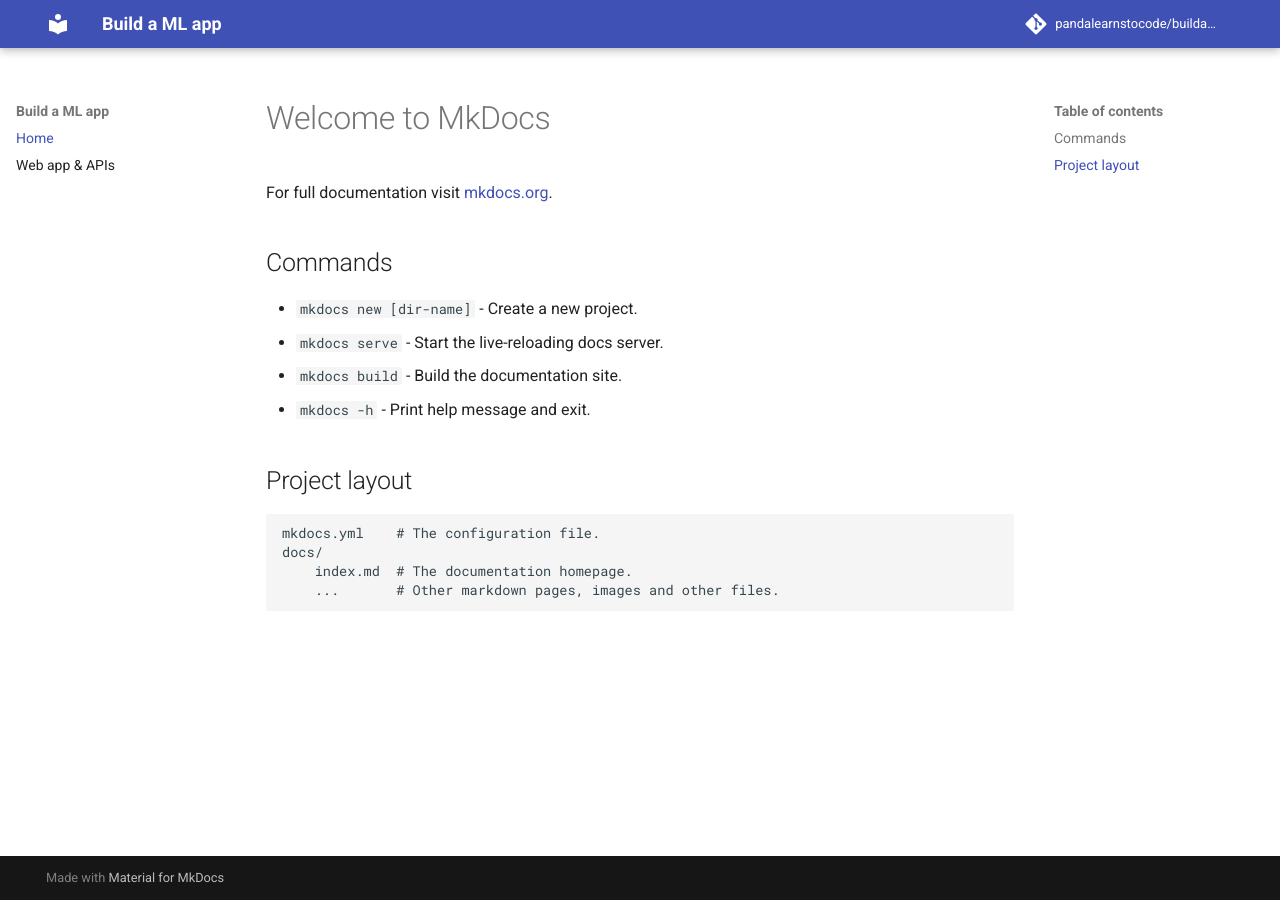
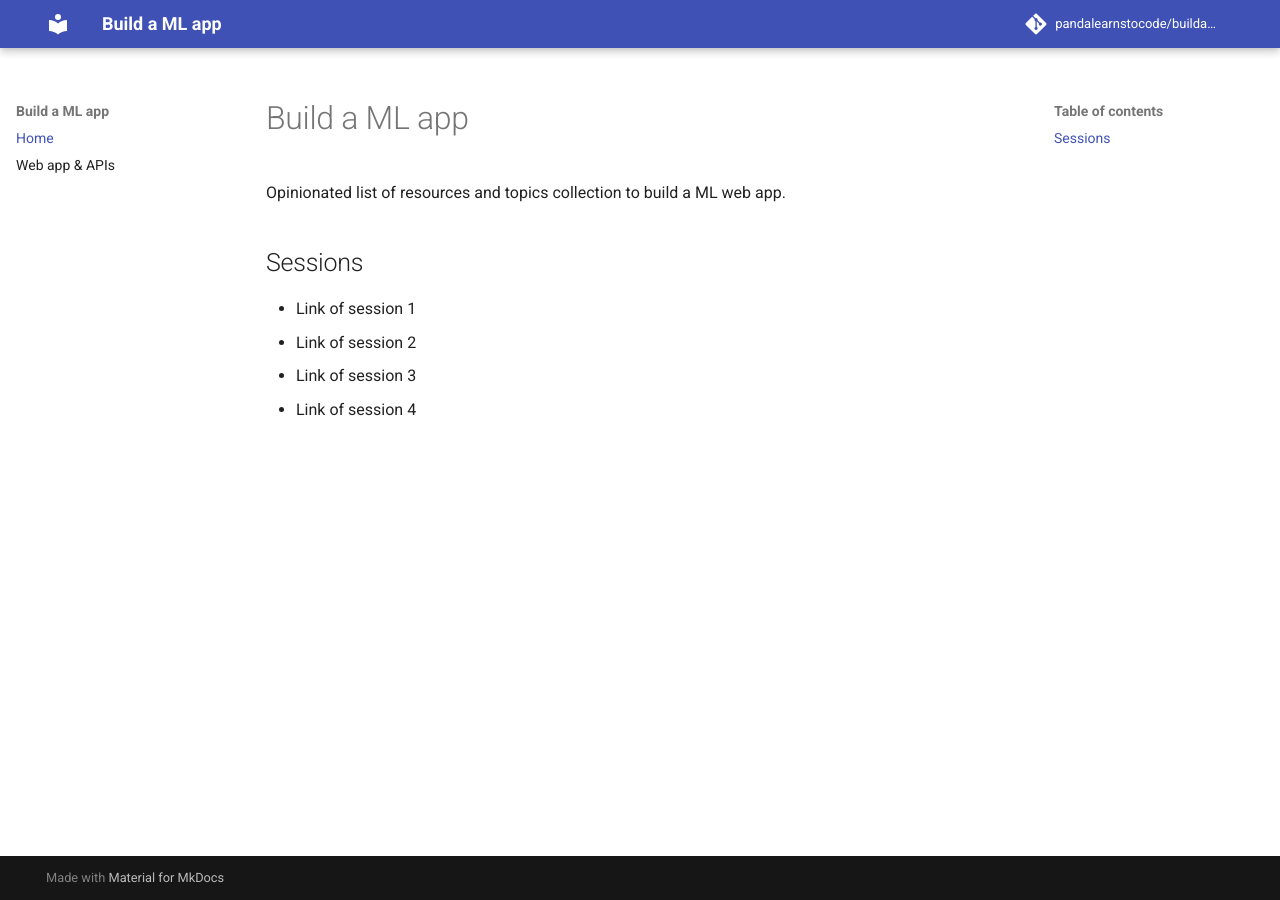
Before and after one commit to pandalearnstocode/buildamlapp, an MkDocs documentation site: the page built from docs/index.md, in a window 1280 px wide. Built offline with MkDocs 1.6.1 and Material for MkDocs 9.7.7, drawn with Linux system fonts in a browser that asks for light colours; comment, search, counter and statistics services are not loaded.

Commit message:
Update index.md

```diff
--- a/docs/index.md
+++ b/docs/index.md
@@ -1,17 +1,10 @@
-# Welcome to MkDocs
+# Build a ML app
 
-For full documentation visit [mkdocs.org](https://www.mkdocs.org).
+Opinionated list of resources and topics collection to build a ML web app.
 
-## Commands
+## Sessions
 
-* `mkdocs new [dir-name]` - Create a new project.
-* `mkdocs serve` - Start the live-reloading docs server.
-* `mkdocs build` - Build the documentation site.
-* `mkdocs -h` - Print help message and exit.
-
-## Project layout
-
-    mkdocs.yml    # The configuration file.
-    docs/
-        index.md  # The documentation homepage.
-        ...       # Other markdown pages, images and other files.
+* Link of session 1
+* Link of session 2
+* Link of session 3
+* Link of session 4
```
